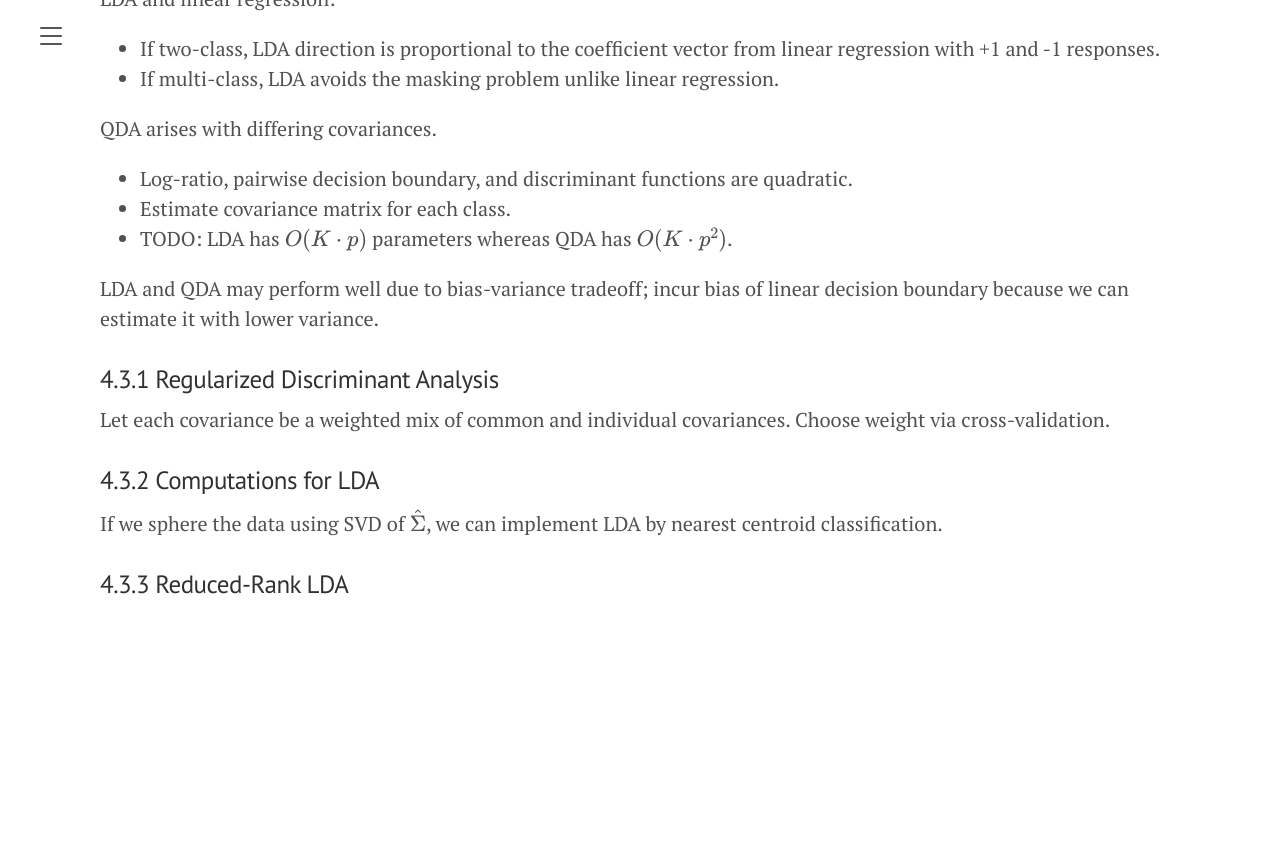
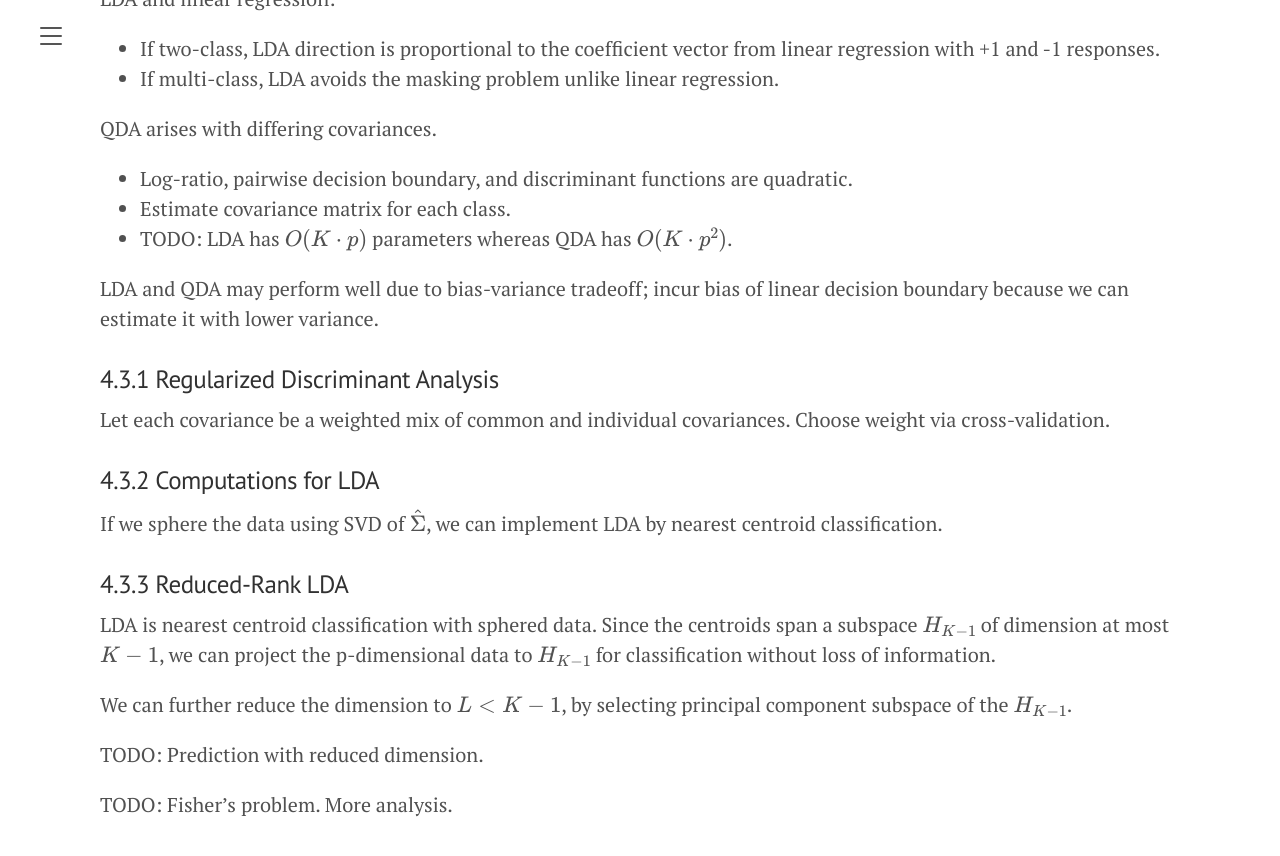
Before and after one commit to briansmlee/briansmlee.github.io, a Jekyll site: the page built from docs/_esl_posts/04_03_Summary.md, in a window 1280 px wide and 900 px high, scrolled down 643 px. Shown: the top 856 px of the window. Built offline with Jekyll 4.4.1, drawn with Linux system fonts in a browser that asks for light colours; formulas are drawn with MathJax 3; before the commit the page ends 1323 px from its top, so only the background shows below that.

Commit message:
ESL 4.3.3 Summary

```diff
--- a/docs/_esl_posts/04_03_Summary.md
+++ b/docs/_esl_posts/04_03_Summary.md
@@ -42,3 +42,11 @@ Let each covariance be a weighted mix of common and individual covariances. Choo
 If we sphere the data using SVD of $\hat{\Sigma}$, we can implement LDA by nearest centroid classification.
 
 ### 4.3.3 Reduced-Rank LDA
+
+LDA is nearest centroid classification with sphered data. Since the centroids span a subspace $H_{K - 1}$ of dimension at most $K - 1$, we can project the p-dimensional data to $H_{K - 1}$ for classification without loss of information.
+
+We can further reduce the dimension to $L < K - 1$, by selecting principal component subspace of the $H_{K - 1}$.
+
+TODO: Prediction with reduced dimension.
+
+TODO: Fisher's problem. More analysis.
```
